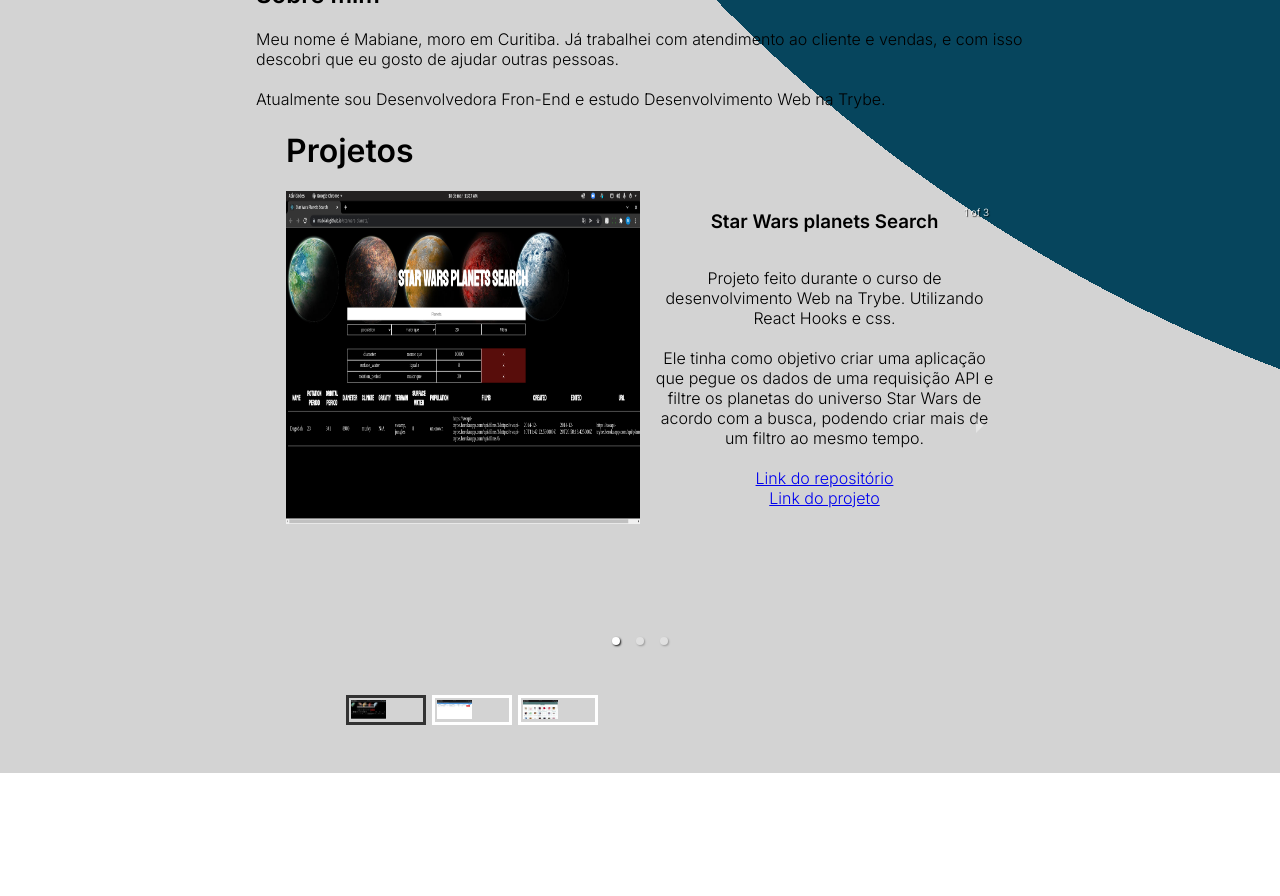
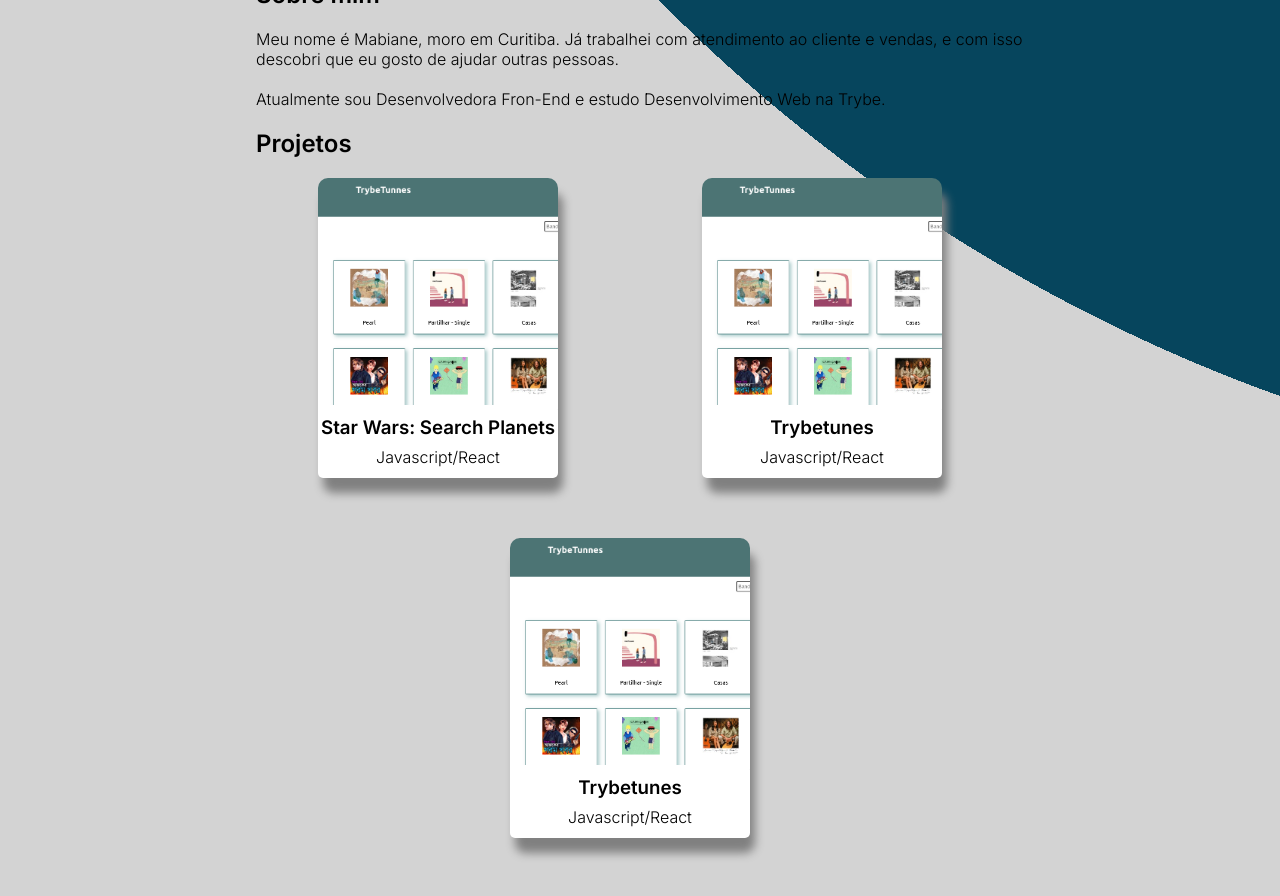
Before and after one commit to mabiiak/mabiiak.github.io, a React (Create React App) app: page / in a window 1280 px wide. Shown: the part 480-1376 px from the top of the page. Before the commit the page ends 1253 px from the top, so only its background shows below. Built offline with nearby package versions, Linux system fonts and the light colour scheme.

Commit message:
refactor: componente projects

```diff
--- a/src/components/Projects/Projects.js
+++ b/src/components/Projects/Projects.js
@@ -1,51 +1,40 @@
 import React from 'react';
 import "react-responsive-carousel/lib/styles/carousel.min.css"; // requires a loader
-import { Carousel } from 'react-responsive-carousel';
-import { Project }  from '../Styled';
-
-import starWars from '../../images/starwarsPlanets.png';
-import wallet from '../../images/trybewalet.png';
-import trybetunes from '../../images/trybetunes.png';
-
-// Procurar outro carrossel ou criar paginas separadas os projetos
-// Inserir novamente o envio de emails
-// inserir botões com contatos
+import { Project, CardProject, Botao }  from '../Styled';
 
 export default function Projects() {
   return (
-    <Project>
-      <h1>Projetos</h1>
-      <Carousel className='car'>
+    <div>
+      <h2>Projetos</h2>
+
+      <Project>
+      <CardProject>
+        <Botao>vw</Botao>
+        <Botao>rp</Botao>
         <div>
-          <img src={starWars} alt="starWars" width="600px"/>
-          <div className="legenda">
-            <h3>Star Wars planets Search</h3>
-            <p>
-              Projeto feito durante o curso de desenvolvimento Web na Trybe. Utilizando React Hooks e css. <br/><br/> Ele tinha como objetivo criar uma aplicação que pegue os dados de uma requisição API e filtre os planetas do universo Star Wars de acordo com a busca, podendo criar mais de um filtro ao mesmo tempo. <br/><br/>
-              <a href=" https://github.com/mabiiak/starwars-planets">Link do repositório</a><br/>
-              <a href="https://mabiiak.github.io/starwars-planets/">Link do projeto</a>
-            </p>
-          </div>
+          <h3> Star Wars: Search Planets </h3>
+          <p>Javascript/React</p>
         </div>
-        <div className="legenda">
-          <img src={wallet} alt="wallet"/>
-          <h3>Trybewallet</h3>
-          <p>
-            Projeto feito durante o curso de desenvolvimento Web na Trybe, no módulo de Front-End. Utilizando heact Redux e css.<br/><br/> Ele tinha como objetivo criar uma aplicação que seja capaz de armazenar e somar as despesas do usuario, levando em conta a moeda, a cotação da moeda no dia da compra.<br/><br/>.
-            <a href="https://github.com/mabiiak/trybewallet">Link do repositório</a><br/>
-            <a href="https://mabiiak.github.io/trybewallet/">Link do projeto</a></p>
+      </CardProject>
+
+      <CardProject>
+        <Botao>vw</Botao>
+        <Botao>rp</Botao>
+        <div>
+          <h3> Trybetunes </h3>
+          <p>Javascript/React</p>
         </div>
-        <div className="legenda">
-          <h3>Trybetunes</h3>
-          <img src={trybetunes} alt="trybetunes"/>
-          <p>
-            Projeto feito durante o curso de desenvolvimento Web na Trybe, no módulo de Front-End. Utilizando heact Redux e css.<br/><br/> Ele tinha como objetivo criar uma aplicação que busque musicas por artistas/banda e seja capaz de armazenar as favoritas do usuario.<br/><br/>
-            <a href="https://github.com/mabiiak/trybetunes">Link do repositório</a><br/>
-            <a href="https://mabiiak.github.io/trybetunes/">Link do projeto</a>
-            <br/><br/>
-          </p>
+      </CardProject>
+      <CardProject>
+        <Botao>vw</Botao>
+        <Botao>rp</Botao>
+        <div>
+          <h3> Trybetunes </h3>
+          <p>Javascript/React</p>
         </div>
-      </Carousel>
-    </Project>
+      </CardProject>
+
+      </Project>
+    </div>
   )
 }
--- a/src/components/Styled.js
+++ b/src/components/Styled.js
@@ -1,4 +1,7 @@
 import styled from 'styled-components'
+// import starWars from '../images/starwarsPlanets.png';
+// import wallet from '../images/trybewalet.png';
+import trybetunes from '../images/trybetunes.png';
 const principalColor = '#06455d';
 
 export const HeaderStyled = styled.header `
@@ -68,26 +71,43 @@
   }
 `
 export const Project = styled.div`
-  h1 {
-    margin-left: 30px;
-    text-align: left;
+  /* align-items: center; */
+  display: flex;
+  flex-direction: row;
+  flex-wrap: wrap;
+  justify-content: space-around;
+`
+export const CardProject = styled.div`
+  align-items: center;
+  display: flex;
+  background-image:  url(${trybetunes});
+  background-size: cover;
+  border-radius: 10px;
+  box-shadow: 5px 15px 10px grey ;
+  flex-direction: column;
+  height: 300px;
+  justify-content: end;
+  margin-bottom: 60px;
+  margin-right: 20px;
+  text-align: center;
+  width: 240px;
+
+  button {
+    border-radius: 10px ;
+    height: 50px;
+    width: 50px;
   }
 
-  .car {
-    margin-left: 30px;
-    margin-right: 30px;
-
-    div {
-      display: flex;
-
-      img {
-        width: 50%;
-      }
-
-      .legenda {
-        flex-direction: column;
-        margin-left: 15px;
-      }
-    }
+  div {
+    background-color: white;
+    border-radius: 5px;
+    line-height: 10px;
+    width: 240px;
   }
 `
+export const Botao = styled.button`
+  display: none;
+  ${CardProject}:hover & {
+    display: block;
+  }
+`
```
Also changed, not shown: src/images/trybetunes.png.
